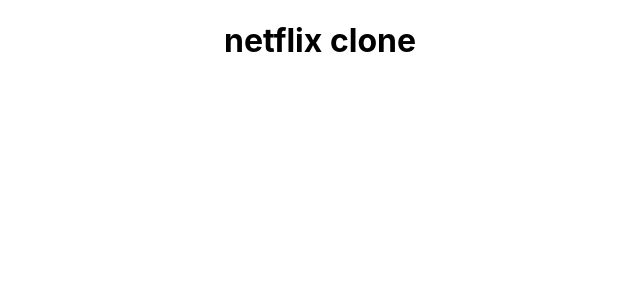
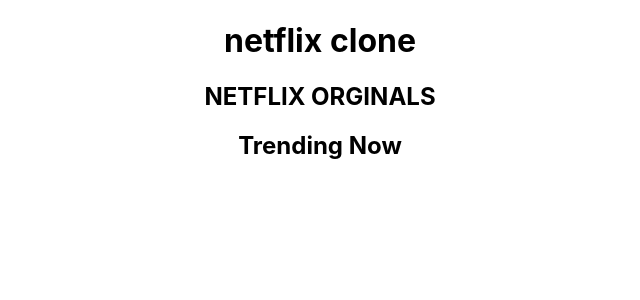
Before and after one commit to stevencainn/Netflix-Clone, a React (Create React App) app: page / in a window 1280 px wide. Shown: the top 300 px of the page, without its empty margins (320-960 px from the left). Built offline with nearby package versions, Linux system fonts and the light colour scheme.

Commit message:
set up axios and requests

```diff
--- a/src/App.js
+++ b/src/App.js
@@ -1,10 +1,16 @@
 
 import './App.css';
+import React from 'react';
+import Row from './Row';
+import requests from './requests';
+
 
 function App() {
   return (
     <div className="App">
       <h1>netflix clone</h1>
+      <Row title=" NETFLIX ORGINALS" fetchUrl={requests.fetchNetflixOriginals}/>
+      <Row title="Trending Now" fetchUrl={requests.fetchTrending} />
     </div>
   );
 }
--- /dev/null
+++ b/src/Row.js
@@ -0,0 +1,17 @@
+import React, { useState } from 'react'
+
+function Row( {title}) {
+    const [movies, setMovies] = useState([]);
+
+
+    return (
+        <div>
+            {/* title */}
+            <h2>{ title }</h2>
+
+            {/* container -> posters */}
+        </div>
+    )
+}
+
+export default Row
```
Also changed, not shown: src/axios.js (added, +7 -0 lines).
